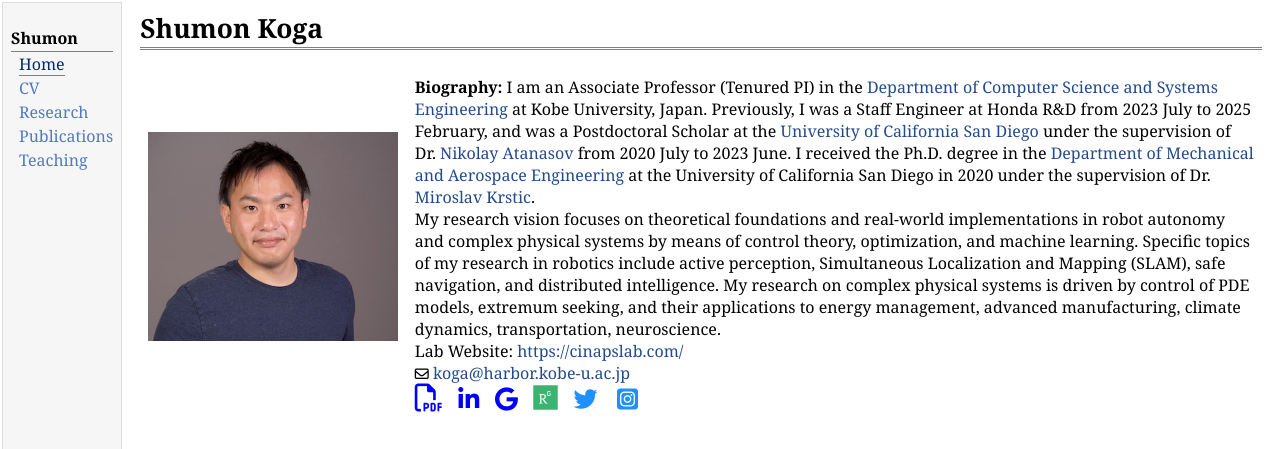
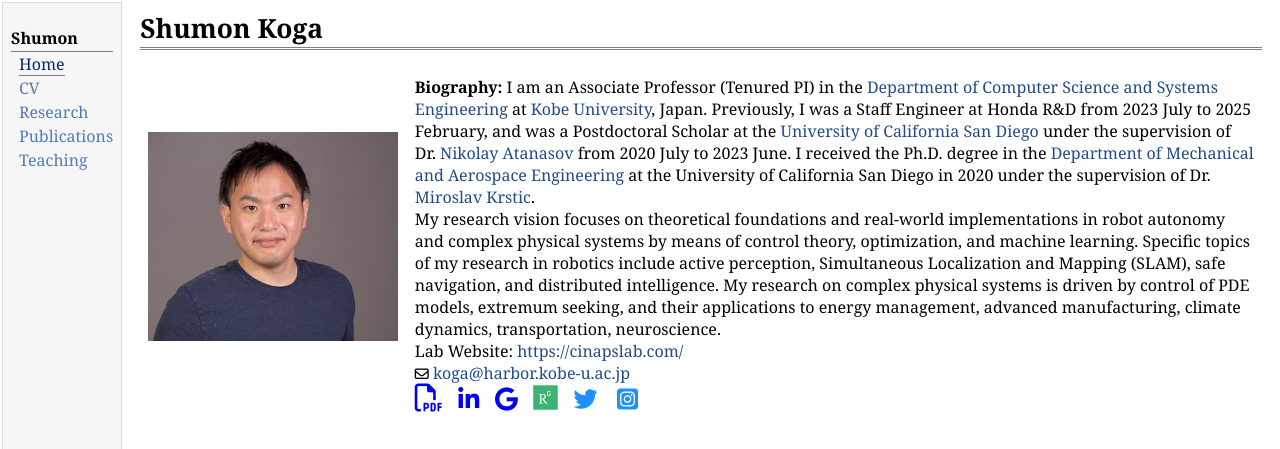
Before and after one commit to shumon0423/shumon0423.github.io, a plain HTML site: page index.html in a window 1280 px wide. Shown: the top 449 px of the page. Drawn offline with Linux system fonts and the light colour scheme.

Commit message:
added Kobe University's link

```diff
--- a/index.html
+++ b/index.html
@@ -32,7 +32,7 @@ p {
 <table class="imgtable"><tr><td>
 <img src="./images/Grad_close.png" alt="Portrait of Shumon" width="250px" />&nbsp;</td>
 <td align="left">
-   <b>Biography:</b> I am an Associate Professor (Tenured PI) in the <a href="https://www.csi.kobe-u.ac.jp/english/">Department of Computer Science and Systems Engineering </a> at Kobe University, Japan.
+   <b>Biography:</b> I am an Associate Professor (Tenured PI) in the <a href="https://www.csi.kobe-u.ac.jp/english/">Department of Computer Science and Systems Engineering </a> at <a href="https://www.kobe-u.ac.jp/en/">Kobe University</a>, Japan.
    Previously, I was a Staff Engineer at Honda R&D from 2023 July to 2025 February, and was a Postdoctoral Scholar at the <a href="https://ucsd.edu">University of California San Diego</a> under the supervision of Dr. <a href="https://natanaso.github.io">Nikolay Atanasov</a> from 2020 July to 2023 June.
    I received the Ph.D. degree in the <a href="http://maeweb.ucsd.edu">Department of Mechanical and Aerospace Engineering</a> at the University of California San Diego in 2020 under the supervision of Dr. <a href="http://flyingv.ucsd.edu">Miroslav Krstic</a>.
    <br>My research vision focuses on theoretical foundations and real-world implementations in robot autonomy and complex physical systems by means of control theory, optimization, and machine learning. Specific topics of my research in robotics include active perception, Simultaneous Localization and Mapping (SLAM), safe navigation, and distributed intelligence. My research on complex physical systems is driven by control of PDE models, extremum seeking, and their applications to energy management, advanced manufacturing, climate dynamics, transportation, neuroscience.
```
